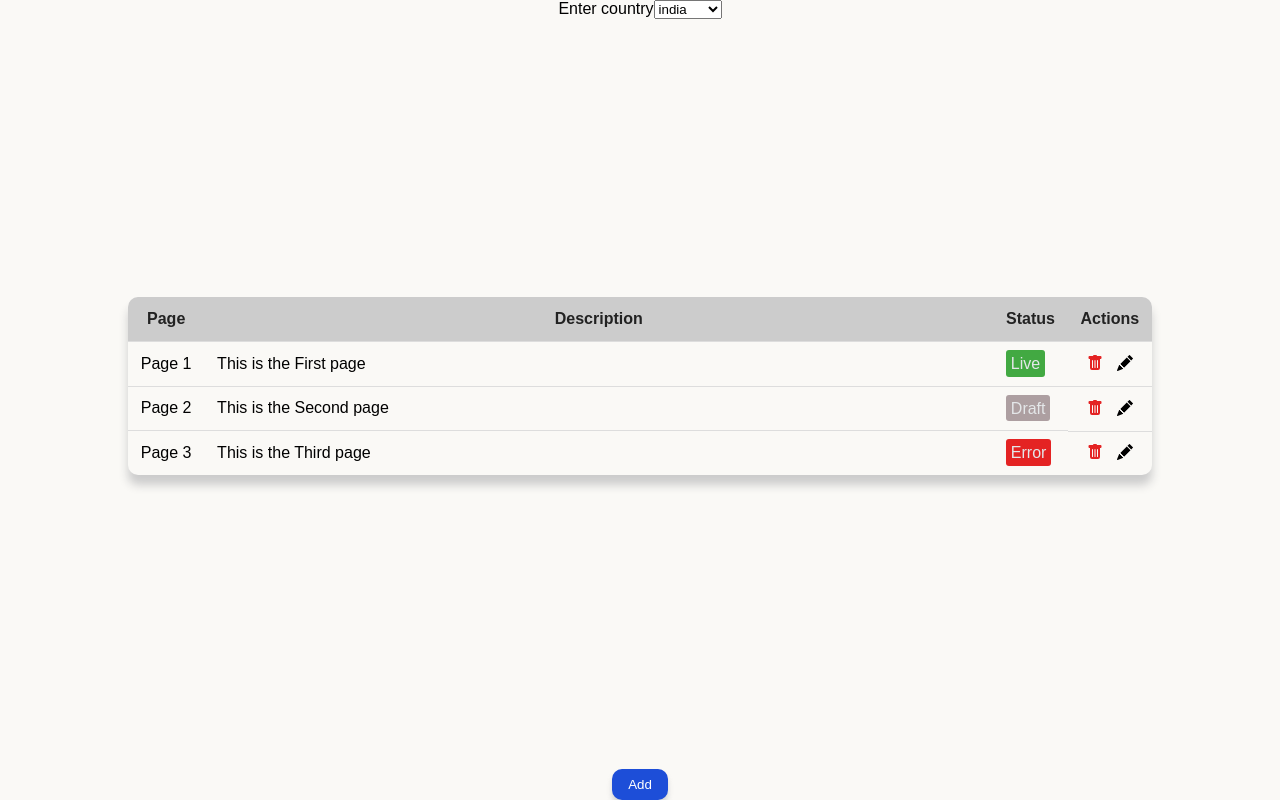
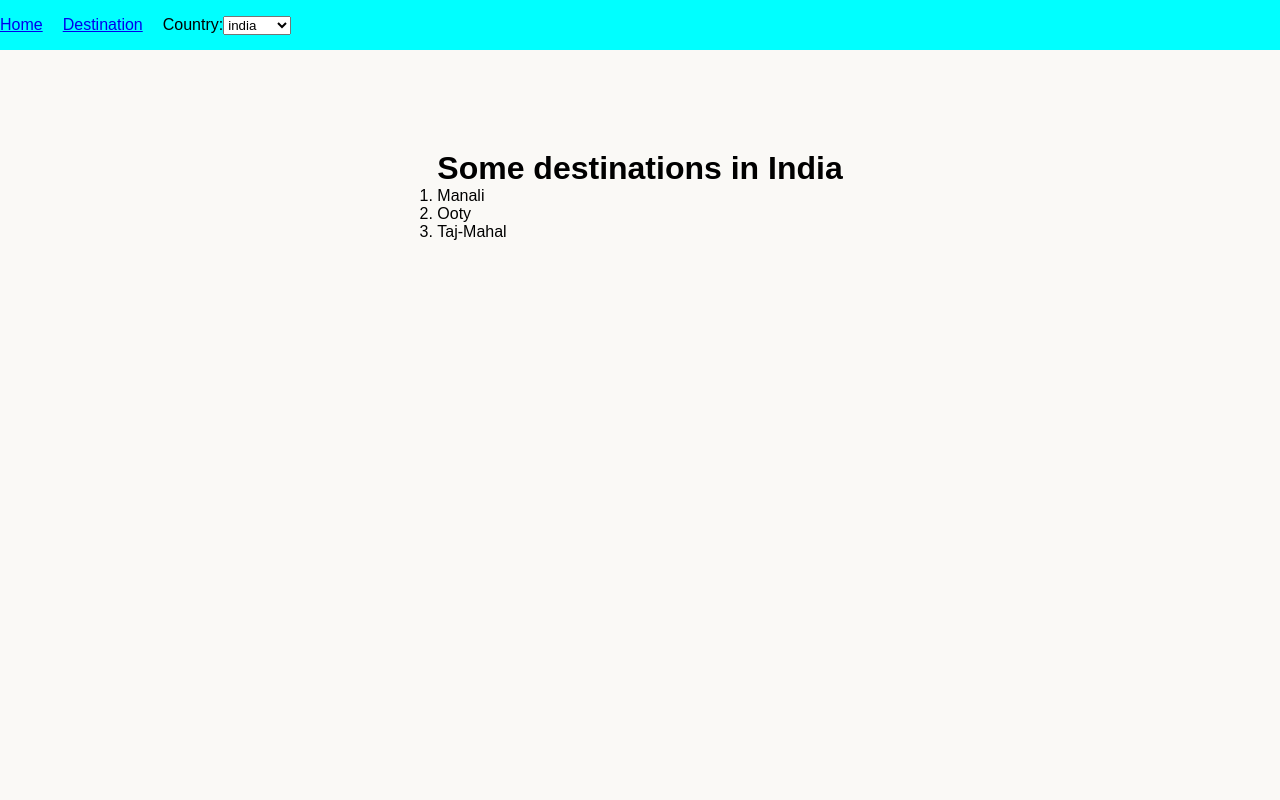
Before and after one commit to harshalisawant12/mylearning, a React (Create React App) app in the folder my-learning/: page /Destination in a window 1280 px wide. Built offline with nearby package versions, Linux system fonts and the light colour scheme.

Commit message:
commit all

```diff
--- a/my-learning/package.json
+++ b/my-learning/package.json
@@ -7,9 +7,11 @@
     "@testing-library/jest-dom": "^6.6.3",
     "@testing-library/react": "^16.2.0",
     "@testing-library/user-event": "^13.5.0",
+    "bootstrap": "^5.3.3",
     "react": "^19.0.0",
     "react-dom": "^19.0.0",
     "react-icons": "^5.5.0",
+    "react-router-dom": "^7.4.0",
     "react-scripts": "5.0.1",
     "web-vitals": "^2.1.4"
   },
--- a/my-learning/src/App.css
+++ b/my-learning/src/App.css
@@ -2,9 +2,10 @@
   display: flex;
   align-items: center;
   flex-direction: column;
-  justify-content: center;
   height: 100vh;
   background-color: #faf9f6;
+  place-items: center;
+  gap: 100px;
 }
 .btn {
   margin-top: 1rem;
--- a/my-learning/src/App.js
+++ b/my-learning/src/App.js
@@ -5,6 +5,8 @@ import Modal from "./Components/Modal";
 import PopupModal from "./Components/PopupModal";
 import { CountryProvider } from "./Components/Context";
 import Navbar from "./Components/Navbar";
+import { Routes,Route, useLocation } from "react-router-dom";
+import Child from "./Components/Child";
 import { createContext } from "react";
 const context =createContext();
 export default function App() {
@@ -17,6 +19,7 @@ export default function App() {
     { page: "Page 2", description: "This is the Second page", status: "Draft" },
     { page: "Page 3", description: "This is the Third page", status: "Error" },
   ]);
+  const location=useLocation();
   //const [edit, setEdit] = useState(null);
   const handleDeleteRow = (targetIndex) => {
     setRows(rows.filter((_, idx) => idx !== targetIndex));
@@ -33,13 +36,16 @@ export default function App() {
     <div className="App">
       <CountryProvider>
       <Navbar/>
-      </CountryProvider>
+     <Routes>
 
-      <Table rows={rows} deleteRow={(idx)=>{setSelectedRow(idx);setPopupModalOpen(true)}} editRow={handleEditRow}/>
-    { popupModalOpen && selectedRow!==null&& rows[selectedRow]&& (<PopupModal onDelete={()=>{handleDeleteRow(selectedRow); setPopupModalOpen(false)}} onCancel={()=>setPopupModalOpen(false)} row={rows[selectedRow]}/>)}
-      <button className="btn" onClick={() => setModalOpen(true)}>
-        Add
-      </button>
+     <Route path="/" element={ <Table rows={rows} deleteRow={(idx)=>{setSelectedRow(idx);setPopupModalOpen(true)}} editRow={handleEditRow} />}/>
+      <Route path="/Destination" element={<Child/>}/>
+     </Routes>
+     { popupModalOpen && selectedRow!==null&& rows[selectedRow]&& (<PopupModal onDelete={()=>{handleDeleteRow(selectedRow); setPopupModalOpen(false)}} onCancel={()=>setPopupModalOpen(false)} row={rows[selectedRow]}/>)}
+     {location.pathname==="/" && (
+          <button className="btn" onClick={() => setModalOpen(true)}>
+            Add
+          </button>) }
       {modalOpen && (
         <Modal
           closeModal={() => {
@@ -48,6 +54,9 @@ export default function App() {
           onSubmit={handleSubmit}
         />
       )}
+
+        </CountryProvider>
+
     </div>
   );
 }
--- /dev/null
+++ b/my-learning/src/Components/Child.css
@@ -0,0 +1,17 @@
+.my-child {
+    display: flex;
+    flex-direction: column;
+    justify-content: center; /* Center vertically */
+    align-items: center; /* Center horizontally */
+    height: calc(100vh - 4rem); /* Subtract navbar height */
+    margin: 0;
+    padding: 0;
+    text-align: center;
+  }
+
+  .my-child h1,
+  .my-child ol {
+    color: #000; /* Set text color to black */
+    font-size: 1.5rem;
+    margin: 0;
+  }
--- a/my-learning/src/Components/Child.jsx
+++ b/my-learning/src/Components/Child.jsx
@@ -8,7 +8,7 @@ const Child = () => {
     <div>
 
     {country=='india'?(
-        <div>
+        <div className='my-child'>
       <h1>Some destinations in India</h1>
       <ol>
       <li>Manali</li>
@@ -45,4 +45,4 @@ const Child = () => {
   )
 }
 
-export default Child
+export default Child;
--- /dev/null
+++ b/my-learning/src/Components/Navbar.css
@@ -0,0 +1,31 @@
+.nav-container{
+    display: flex;
+    justify-content:start;
+    align-items: center;
+    gap: 20px;
+    background-color: aqua;
+    width: 100vw;
+    height: 50px;
+}
+
+.home-link{
+
+}
+.destination-link{
+display: flex;
+}
+nav{
+    display: flex;
+    gap: 20px;
+}
+
+.mychild{
+    display: flex;
+}
+.navbar-wrap{
+
+        display: flex;
+        flex-direction: column;
+        gap: 20px;
+
+}
--- a/my-learning/src/Components/Navbar.jsx
+++ b/my-learning/src/Components/Navbar.jsx
@@ -1,29 +1,50 @@
-import React from 'react'
+import React, { useContext, useEffect, useState } from 'react';
+import { CountryContext } from './Context';
+import './Navbar.css';
 import Child from './Child';
-import { CountryContext } from './Context';
-import { useContext } from 'react';
-//import {useState} from "useState";
+import {Link,useLocation} from 'react-router-dom';
 const Navbar = () => {
-const {setCountry}=useContext(CountryContext);
-const country_array=["india", "us","london","malasia"];
-const handleSelect=(e)=>{
-setCountry(e.target.value);
-}
+  const [ChildContent, setChildContent]=useState(false);
+  const { setCountry } = useContext(CountryContext);
+  const country_array = ['india', 'us', 'london', 'malasia'];
+  const location = useLocation();
+  useEffect(() => {
+    setCountry(country_array[0]);
+  }, []);
+
+  const handleSelect = (e) => {
+    setCountry(e.target.value);
+  };
+  const isDropdownDisabled = location.pathname === '/';
   return (
     <div>
-      <form>
-      <label>Enter country</label>
-      <select onChange={handleSelect}>
+    <div className='nav-container'>
+      <nav>
+     <Link to="/" className='home-link'>Home</Link>
+     <Link to="/Destination" className='destination-link'>Destination
+     </Link>
+
+     </nav>
+     <div>
+      Country:
+
+      <select onChange={handleSelect} disabled={isDropdownDisabled}>
         {country_array.map((item, index)=>(
          <option>
             {item}
          </option>
         ))}
       </select>
-      <Child/>
-      </form>
+     </div>
     </div>
-  )
-}
+     <div className='navbar-wrap'>
+      <div className='mychild'>
 
-export default Navbar
+
+    </div>
+      </div>
+      </div>
+  );
+};
+
+export default Navbar;
--- a/my-learning/src/index.js
+++ b/my-learning/src/index.js
@@ -3,12 +3,14 @@ import ReactDOM from 'react-dom/client';
 import './index.css';
 import App from './App';
 import reportWebVitals from './reportWebVitals';
-
+import { BrowserRouter } from 'react-router-dom';
 const root = ReactDOM.createRoot(document.getElementById('root'));
 root.render(
+  <BrowserRouter>
   <React.StrictMode>
     <App />
   </React.StrictMode>
+  </BrowserRouter>
 );
 
 // If you want to start measuring performance in your app, pass a function
```
Also changed, not shown: 1 other file (tests, documents, lock files or other folders).
